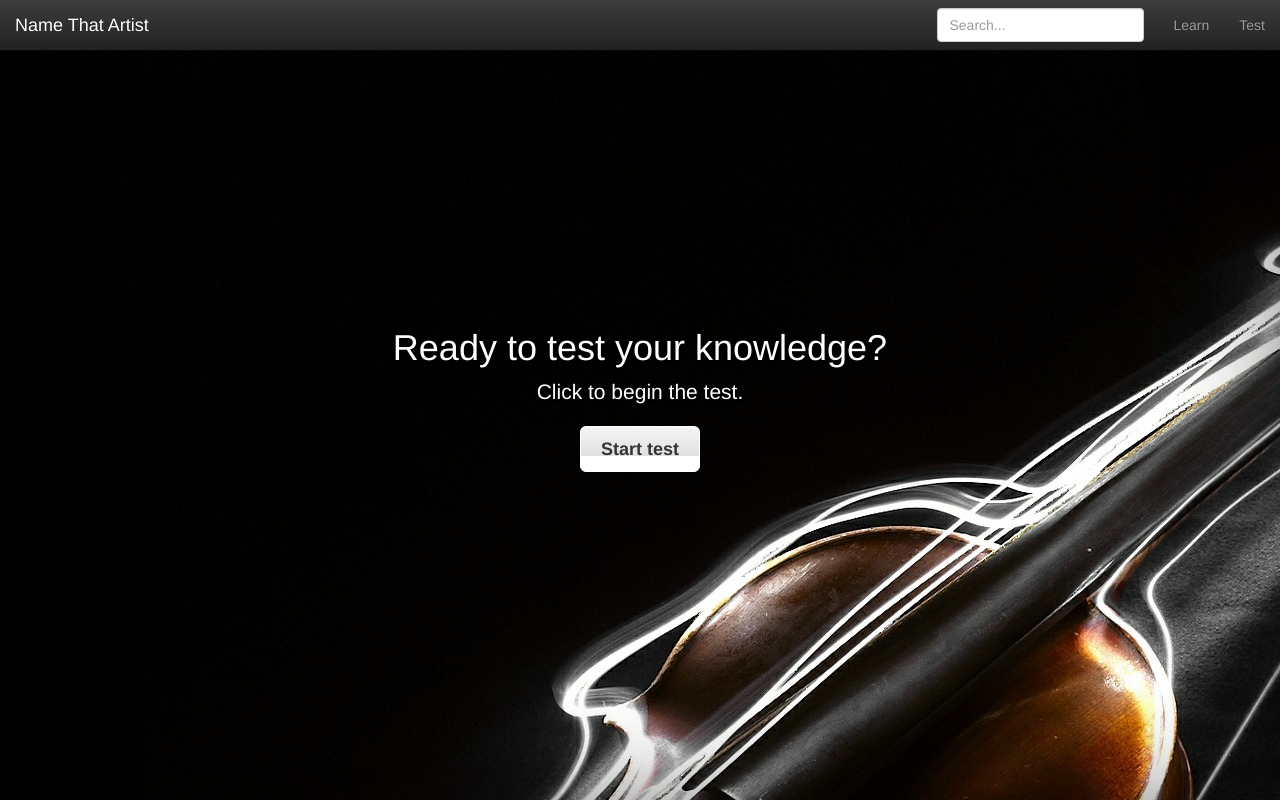
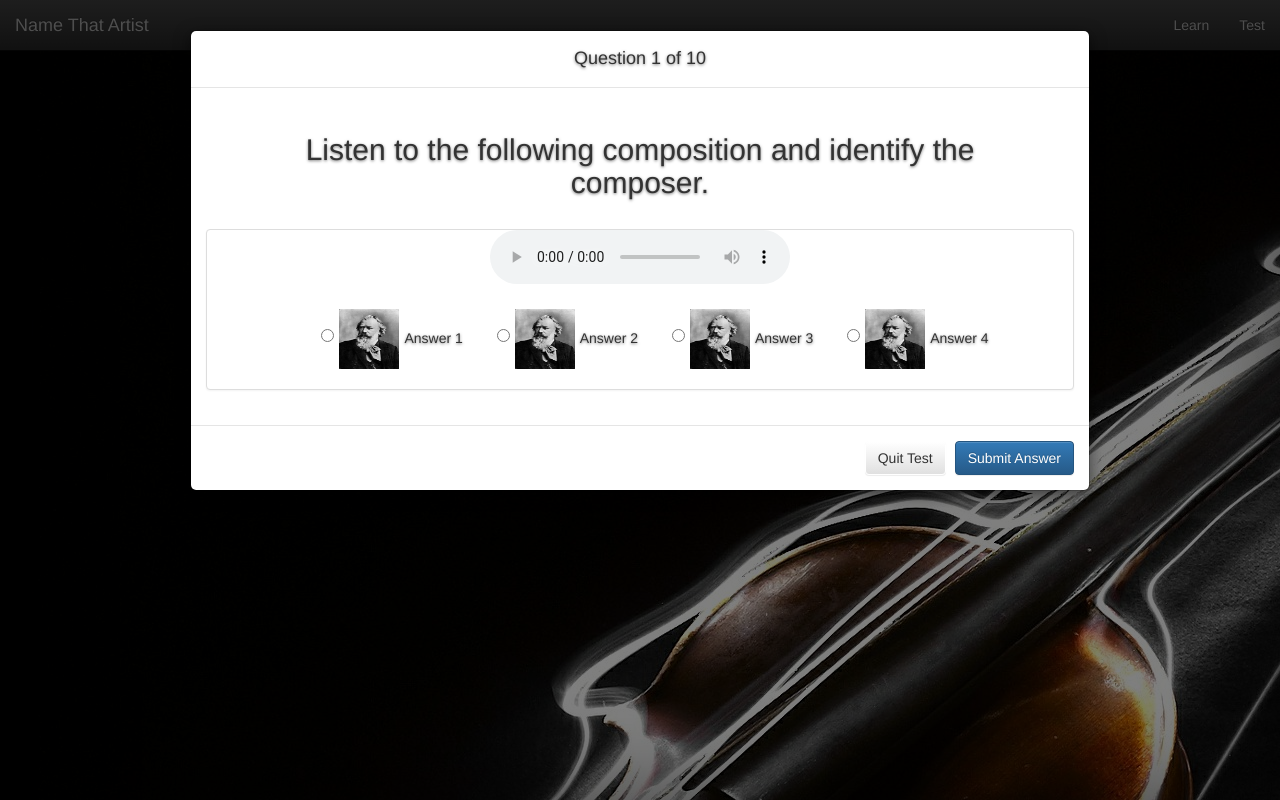
Before and after one commit to lindacall4home/q1-name-that-artist, a plain HTML site: page test.html in a window 1280 px wide. Both pictures are taken after a click on the link "Start test". Drawn offline with nearby package versions, Linux system fonts and the light colour scheme; no server answers.

Commit message:
continue working on test

```diff
--- a/css/master.css
+++ b/css/master.css
@@ -96,5 +96,19 @@
   color: #333;
   margin: 30px;
   text-shadow: 0 1px 3px rgba(0,0,0,.5);
+}
 
+input[type=radio]{
+  margin-left: 30px;
 }
+
+.test-image{
+  width:60px;
+  height:60px;
+  box-sizing: content-box;
+  padding: 5px;
+}
+
+.modal-open{
+  color: #333;
+}
--- a/data/artist-data.js
+++ b/data/artist-data.js
@@ -7,13 +7,15 @@ var artists = [
     birth: '1685',
     death: '1750',
     era: ['Baroque'],
-    genre: [],
+    genre: ['Baroque'],
     location: ['Germany'],
     thumbnail: './images/260px-Johann_Sebastian_Bach.jpg',
     works: [
       {
         title: "Prelude & Fuge 3",
-        file: 'Bach.mp3'}
+        file: 'Bach.mp3',
+        previewUrl: 'https://p.scdn.co/mp3-preview/d9f6a3c546a3d2ddfbe3054fe3ef52e06e1a9fef?cid=null'
+      }
     ]
   },
   {
@@ -30,7 +32,9 @@ var artists = [
     works: [
       {
         title: "Sinfoni Number 5",
-        file: 'Beethoven.mp3'}
+        file: 'Beethoven.mp3',
+        previewUrl: 'https://p.scdn.co/mp3-preview/d9f6a3c546a3d2ddfbe3054fe3ef52e06e1a9fef?cid=null'
+      }
     ]
   },
   {
@@ -47,7 +51,9 @@ var artists = [
     works: [
       {
         title: "",
-        file: ''}
+        file: '',
+        previewUrl: 'https://p.scdn.co/mp3-preview/d9f6a3c546a3d2ddfbe3054fe3ef52e06e1a9fef?cid=null'
+      }
     ]
   },
   {
@@ -64,7 +70,8 @@ var artists = [
     works: [
       {
         title: "",
-        file: ""
+        file: "",
+        previewUrl: 'https://p.scdn.co/mp3-preview/d9f6a3c546a3d2ddfbe3054fe3ef52e06e1a9fef?cid=null'
       }
     ]
   },
@@ -82,7 +89,9 @@ var artists = [
     works: [
       {
         title: "",
-        file: ''}
+        file: '',
+        previewUrl: 'https://p.scdn.co/mp3-preview/d9f6a3c546a3d2ddfbe3054fe3ef52e06e1a9fef?cid=null'
+      }
     ]
   },
   {
@@ -99,7 +108,9 @@ var artists = [
     works: [
       {
         title: "",
-        file: ''}
+        file: '',
+        previewUrl: 'https://p.scdn.co/mp3-preview/d9f6a3c546a3d2ddfbe3054fe3ef52e06e1a9fef?cid=null'
+      }
     ]
   },
   {
@@ -114,7 +125,9 @@ var artists = [
     works: [
       {
         title: "Divertimento K131",
-        file: 'Mozart.mp3'}
+        file: 'Mozart.mp3',
+        previewUrl: 'https://p.scdn.co/mp3-preview/d9f6a3c546a3d2ddfbe3054fe3ef52e06e1a9fef?cid=null'
+      }
     ]
   },
   {
@@ -125,7 +138,9 @@ var artists = [
     works: [
       {
         title: "Toccata and Fugue in D minor",
-        file: 'Bach_and_Joe_DeGeorge_-_05_-_Tocatta_in_D_Minor.mp3'}
+        file: 'Bach_and_Joe_DeGeorge_-_05_-_Tocatta_in_D_Minor.mp3',
+        previewUrl: 'https://p.scdn.co/mp3-preview/d9f6a3c546a3d2ddfbe3054fe3ef52e06e1a9fef?cid=null'
+      }
     ]
   },
   {
@@ -136,7 +151,9 @@ var artists = [
     works: [
       {
         title: "Toccata and Fugue in D minor",
-        file: 'Bach_and_Joe_DeGeorge_-_05_-_Tocatta_in_D_Minor.mp3'}
+        file: 'Bach_and_Joe_DeGeorge_-_05_-_Tocatta_in_D_Minor.mp3',
+        previewUrl: 'https://p.scdn.co/mp3-preview/d9f6a3c546a3d2ddfbe3054fe3ef52e06e1a9fef?cid=null'
+      }
     ]
   },
   {
@@ -147,7 +164,9 @@ var artists = [
     works: [
       {
         title: "Toccata and Fugue in D minor",
-        file: 'Bach_and_Joe_DeGeorge_-_05_-_Tocatta_in_D_Minor.mp3'}
+        file: 'Bach_and_Joe_DeGeorge_-_05_-_Tocatta_in_D_Minor.mp3',
+        previewUrl: 'https://p.scdn.co/mp3-preview/d9f6a3c546a3d2ddfbe3054fe3ef52e06e1a9fef?cid=null'
+      }
     ]
   },
   {
@@ -158,7 +177,9 @@ var artists = [
     works: [
       {
         title: "Toccata and Fugue in D minor",
-        file: 'Bach_and_Joe_DeGeorge_-_05_-_Tocatta_in_D_Minor.mp3'}
+        file: 'Bach_and_Joe_DeGeorge_-_05_-_Tocatta_in_D_Minor.mp3',
+        previewUrl: 'https://p.scdn.co/mp3-preview/d9f6a3c546a3d2ddfbe3054fe3ef52e06e1a9fef?cid=null'
+      }
     ]
   },
   {
@@ -169,7 +190,9 @@ var artists = [
     works: [
       {
         title: "Toccata and Fugue in D minor",
-        file: 'Bach_and_Joe_DeGeorge_-_05_-_Tocatta_in_D_Minor.mp3'}
+        file: 'Bach_and_Joe_DeGeorge_-_05_-_Tocatta_in_D_Minor.mp3',
+        previewUrl: 'https://p.scdn.co/mp3-preview/d9f6a3c546a3d2ddfbe3054fe3ef52e06e1a9fef?cid=null'
+      }
     ]
   },
   {
@@ -180,7 +203,9 @@ var artists = [
     works: [
       {
         title: "Toccata and Fugue in D minor",
-        file: 'Bach_and_Joe_DeGeorge_-_05_-_Tocatta_in_D_Minor.mp3'}
+        file: 'Bach_and_Joe_DeGeorge_-_05_-_Tocatta_in_D_Minor.mp3',
+        previewUrl: 'https://p.scdn.co/mp3-preview/d9f6a3c546a3d2ddfbe3054fe3ef52e06e1a9fef?cid=null'
+      }
     ]
   },
   {
@@ -191,7 +216,9 @@ var artists = [
     works: [
       {
         title: "Toccata and Fugue in D minor",
-        file: 'Bach_and_Joe_DeGeorge_-_05_-_Tocatta_in_D_Minor.mp3'}
+        file: 'Bach_and_Joe_DeGeorge_-_05_-_Tocatta_in_D_Minor.mp3',
+        previewUrl: 'https://p.scdn.co/mp3-preview/d9f6a3c546a3d2ddfbe3054fe3ef52e06e1a9fef?cid=null'
+      }
     ]
   },
   {
@@ -202,7 +229,9 @@ var artists = [
     works: [
       {
         title: "Toccata and Fugue in D minor",
-        file: 'Bach_and_Joe_DeGeorge_-_05_-_Tocatta_in_D_Minor.mp3'}
+        file: 'Bach_and_Joe_DeGeorge_-_05_-_Tocatta_in_D_Minor.mp3',
+        previewUrl: 'https://p.scdn.co/mp3-preview/d9f6a3c546a3d2ddfbe3054fe3ef52e06e1a9fef?cid=null'
+      }
     ]
   },
   {
@@ -213,7 +242,9 @@ var artists = [
     works: [
       {
         title: "Toccata and Fugue in D minor",
-        file: 'Bach_and_Joe_DeGeorge_-_05_-_Tocatta_in_D_Minor.mp3'}
+        file: 'Bach_and_Joe_DeGeorge_-_05_-_Tocatta_in_D_Minor.mp3',
+        previewUrl: 'https://p.scdn.co/mp3-preview/d9f6a3c546a3d2ddfbe3054fe3ef52e06e1a9fef?cid=null'
+      }
     ]
   },
   {
@@ -224,7 +255,9 @@ var artists = [
     works: [
       {
         title: "Toccata and Fugue in D minor",
-        file: 'Bach_and_Joe_DeGeorge_-_05_-_Tocatta_in_D_Minor.mp3'}
+        file: 'Bach_and_Joe_DeGeorge_-_05_-_Tocatta_in_D_Minor.mp3',
+        previewUrl: 'https://p.scdn.co/mp3-preview/d9f6a3c546a3d2ddfbe3054fe3ef52e06e1a9fef?cid=null'
+      }
     ]
   },
   {
@@ -235,7 +268,9 @@ var artists = [
     works: [
       {
         title: "Toccata and Fugue in D minor",
-        file: 'Bach_and_Joe_DeGeorge_-_05_-_Tocatta_in_D_Minor.mp3'}
+        file: 'Bach_and_Joe_DeGeorge_-_05_-_Tocatta_in_D_Minor.mp3',
+        previewUrl: 'https://p.scdn.co/mp3-preview/d9f6a3c546a3d2ddfbe3054fe3ef52e06e1a9fef?cid=null'
+      }
     ]
   }
 ];
--- a/js/main.js
+++ b/js/main.js
@@ -64,14 +64,45 @@ $(document).ready(function(){
     $("#more-popup").removeClass('show');
   };
 
-  var startTest = function(){
-    console.log('starting test');
-    $.getJSON("https://api.spotify.com/v1/search?q=mozart&type=track" ).done(function(data){
+  var ArtistTest = function(numberQuestions){
+    this.numberQuestions = numberQuestions;
+    this.currentQuestion = 1;
+    this.artistIndex = 0;
+    this.correctAnswers = 0;
+    this.quizArtists = [];
+    this.getNextArtist = function(){
+      return artists[this.artistIndex++];
+    };
+    for(i = 0; i < numberQuestions; i++){
+      this.quizArtists.push(this.getNextArtist());
+    }
+  };
 
-      console.log(data);
+  var displayQuestion = function(artistTest){
 
-      $('.test-popup').addClass('test-show');
-    });
+    var artist = artistTest.quizArtists[artistTest.currentQuestion];
+
+    $("#question-modal-label").text("Question " + artistTest.currentQuestion + " of " + artistTest.numberQuestions);
+    $("#question-audio-source").attr("src", artist.works[0].previewUrl);
+    $("#question-audio-source").parent().load();
+    let $answerButtons = $(".test-answer");
+    console.log($answerButtons);
+
+    $("#questionModal").addClass("modal");
+
+  };
+
+  var administerTest = function(){
+
+    var artistTest = new ArtistTest(10);
+    console.log(artistTest);
+    displayQuestion(artistTest);
+    artistTest.currentQuestion++;
+
+    // $.getJSON("https://api.spotify.com/v1/search?q=mozart&type=track" ).done(function(data){
+    //
+    //   $('.test-popup').addClass('test-show');
+    // });
 
   };
 
@@ -84,7 +115,7 @@ $(document).ready(function(){
 
     $('#more-artist-info').click(displayMoreArtistInfo);
     $('#close-more-info').click(closeMoreArtistInfo);
-    $('#start-test').click(startTest);
+    $('#start-test').click(administerTest);
 
   };
 
--- a/test.html
+++ b/test.html
@@ -8,15 +8,73 @@
     <meta name="description" content="">
     <meta name="author" content="">
 
-    <title>Cover Template for Bootstrap</title>
+    <title>Name That Artist Quiz</title>
   </head>
 
   <body>
 
+    <!-- Question Modal -->
+    <div class="modal fade" id="question-modal" tabindex="-1" role="dialog" aria-labelledby="question-modal-label">
+      <div class="modal-dialog modal-lg" role="document">
+        <div class="modal-content">
+          <div class="modal-header">
+            <h4 class="modal-title" id="question-modal-label" style="color: #333;">Question 1 of 10</h4>
+          </div>
+          <div class="modal-body">
+            <h2 id="test-instruction">Listen to the following composition and identify the composer.</h2>
+            <div class="panel panel-default">
+              <div class="test-audio-container">
+                <audio controls="controls">
+                  Your browser does not support the <code>audio</code> element.
+                  <source id="question-audio-source" src="" type="audio/mp3">
+                </audio>
+              </div>
+
+              <form>
+                <div class="panel-body">
+                  <input type="radio" name="artist" value="Answer1" class="test-answer" ><img class="test-image" src="./images/170px-JohannesBrahms.jpg" alt="">Answer 1
+                  <input type="radio" name="artist-id" value="Answer2" class="test-answer"><img class="test-image" src="./images/170px-JohannesBrahms.jpg" alt="">Answer 2
+                  <input type="radio" name="artist" value="Answer3" class="test-answer"><img class="test-image" src="./images/170px-JohannesBrahms.jpg" alt="">Answer 3
+                  <input type="radio" name="artist" value="Answer4" class="test-answer"><img class="test-image" src="./images/170px-JohannesBrahms.jpg" alt="">Answer 4
+                </div>
+              </form>
+            </div>
+          </div>
+          <div class="modal-footer">
+            <button type="button" class="btn btn-default" data-dismiss="modal">Quit Test</button>
+            <button type="button" class="btn btn-primary" style="background-color: #333;">Submit Answer</button>
+          </div>
+        </div>
+      </div>
+    </div>
+    <!-- End Question Modal -->
+
+    <!-- Answer Modal -->
+    <div class="modal fade" id="answer-modal" tabindex="-1" role="dialog" aria-labelledby="answer-modal-label">
+      <div class="modal-dialog modal-lg" role="document">
+        <div class="modal-content">
+          <div class="modal-header">
+            <h4 class="modal-title" id="answer-modal-label" style="color: #333;">Answer 1 of 10</h4>
+          </div>
+          <div class="modal-body">
+            <h2 id="answer-text">Correct!</h2>
+            <div class="panel panel-default">
+              <div class="panel-body">
+                <h3>Mozart <img src="./images/170px-JohannesBrahms.jpg" alt="" class="test-img"></h3>
+              </div>
+            </div>
+          </div>
+          <div class="modal-footer">
+            <button type="button" class="btn btn-default" data-dismiss="modal">Quit Test</button>
+            <button type="button" class="btn btn-primary" style="background-color: #333;">Next Question</button>
+          </div>
+        </div>
+      </div>
+    </div>
+    <!-- End Answer Modal -->
+
     <div class="site-wrapper">
-
       <div class="site-wrapper-inner">
-
         <div class="cover-container">
 
           <nav class="navbar navbar-inverse navbar-fixed-top">
@@ -35,39 +93,16 @@
                   <li><a href="index.html">Learn</a></li>
                   <li><a href="test.html">Test</a></li>
                 </ul>
-                <form class="navbar-form navbar-right">
-                  <input type="text" class="form-control" placeholder="Search...">
-                </form>
               </div>
             </div>
           </nav>
-
 
           <div class="inner cover">
             <h1 class="cover-heading">Ready to test your knowledge?</h1>
             <p class="lead">Click to begin the test.</p>
             <p class="lead">
-              <a href="#" class="btn btn-lg btn-default" id="start-test">Start test</a>
+              <a href="#" class="btn btn-lg btn-default" id="start-test" data-toggle="modal" data-target="#question-modal">Start test</a>
             </p>
-          </div>
-          <div class="test-popup">
-            <h2 id="test-instruction">Listen to the following composition and identify the composer.</h2>
-            <div class="test-audio-container">
-              <audio controls="controls">
-                Your browser does not support the <code>audio</code> element.
-                <source src="https://p.scdn.co/mp3-preview/d9f6a3c546a3d2ddfbe3054fe3ef52e06e1a9fef?cid=null" type="audio/mp3">
-              </audio>
-            </div>
-            <div class="panel panel-default">
-              <form>
-                <div class="panel-body">
-                  <input type="radio" name="artist" value="Mozart" checked> Mozart <img src="./images/170px-JohannesBrahms.jpg" alt="" style="width:40px; height:40px;"><br>
-                  <input type="radio" name="artist-id" value="Beethoven"> Beethoven <img src="./images/170px-JohannesBrahms.jpg" alt="" style="width:40px; height:40px;"><br>
-                  <input type="radio" name="artist" value="Brahms">Brahms <img src="./images/170px-JohannesBrahms.jpg" alt="" style="width:40px; height:40px;"><br>
-                  <input type="radio" name="artist" value="Byrd">Byrd <img src="./images/170px-JohannesBrahms.jpg" alt="" style="width:40px; height:40px;">
-                </div>
-              </form>
-            </div>
           </div>
 
           <div class="mastfoot">
@@ -76,10 +111,9 @@
           </div>
 
         </div>
+      </div>
+    </div>
 
-      </div>
-
-    </div>
 
     <!-- Bootstrap core JavaScript
     ================================================== -->
```
Also changed, not shown: index.html (+1 -1 lines).
